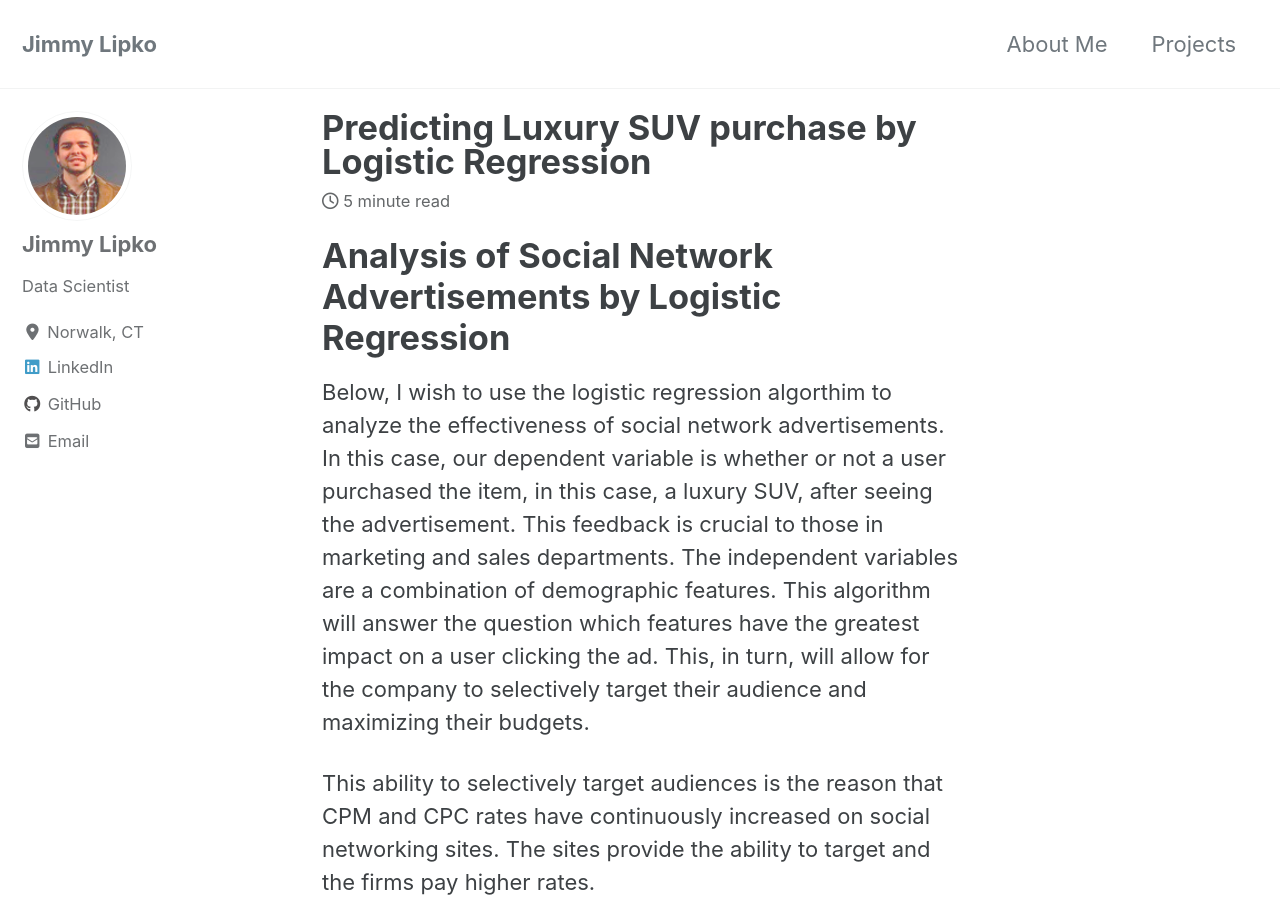
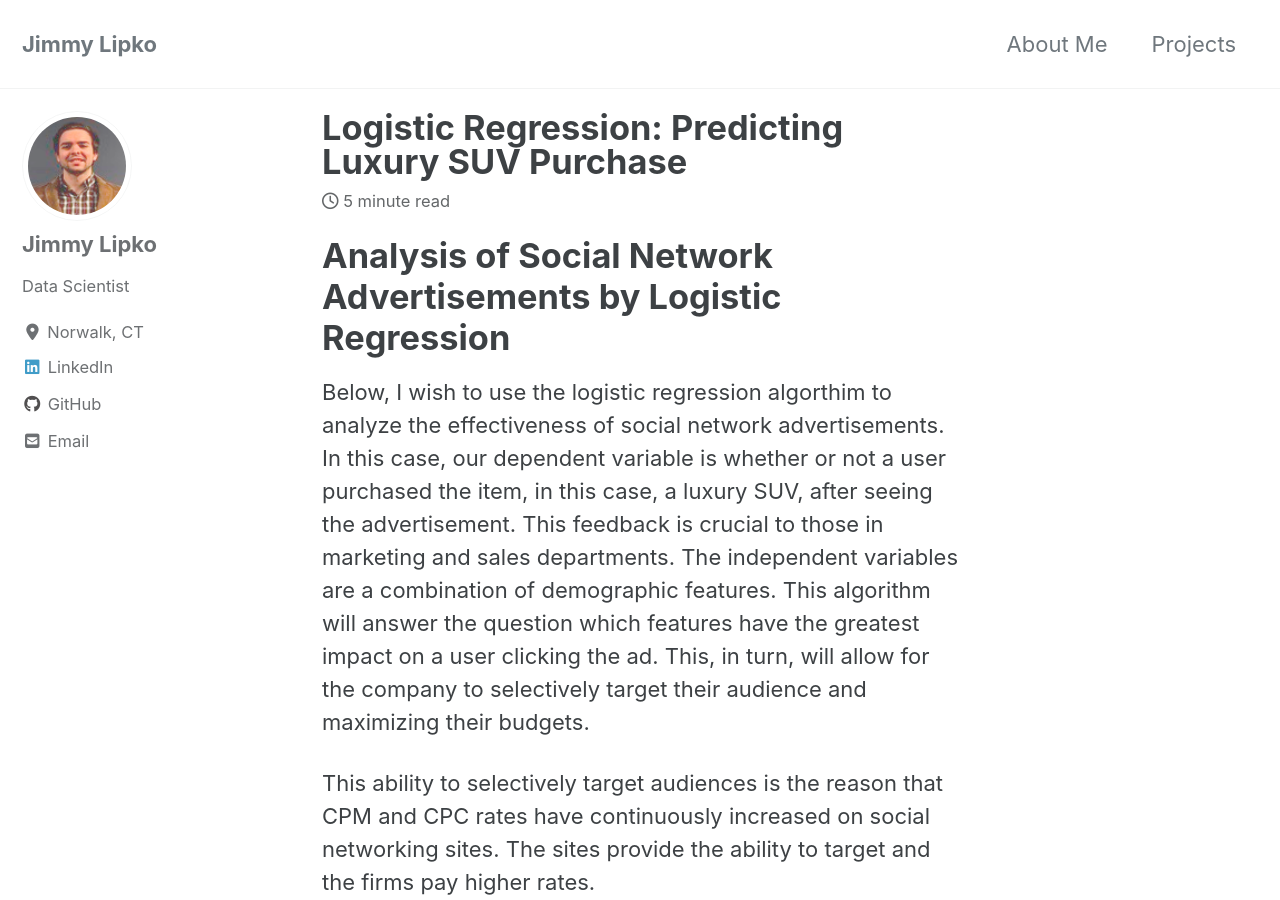
Before and after one commit to jimmy-lipko/jimmy-lipko.github.io, a Jekyll site: the page built from _posts/2020-04-13-lor.md, in a window 1280 px wide and 900 px high. Built offline with Jekyll 4.4.1, drawn with Linux system fonts in a browser that asks for light colours; cached includes are drawn as plain includes; nearby versions of some CDN libraries.

Commit message:
pic updates

````diff
--- a/_posts/2020-04-13-lor.md
+++ b/_posts/2020-04-13-lor.md
@@ -1,8 +1,8 @@
 ---
-title: "Predicting Luxury SUV purchase by Logistic Regression"
+title: "Logistic Regression: Predicting Luxury SUV Purchase"
 date: 2020-04-13
 tags: [Regression]
-excerpt: "Telecom Customer Churn Prediction"
+excerpt: "Using logistic regression on social network advertisement data to predict purchases"
 ---
 
 # Analysis of Social Network Advertisements by Logistic Regression
@@ -292,7 +292,7 @@
 
 
 
-<img src="{{ site.url }}{{ site.baseurl }}/images/output_15_1.png" alt="">
+<img src="{{ site.url }}{{ site.baseurl }}/images/output_15_1.jpg" alt="">
 
 
 The histogram looks approximately normal.
@@ -310,7 +310,7 @@
 
 
 
-<img src="{{ site.url }}{{ site.baseurl }}/images/output_17_1.png" alt="">
+<img src="{{ site.url }}{{ site.baseurl }}/images/output_17_1.jpg" alt="">
 
 
 From this boxplot, it is intuitively obvious that the group who purchased the car had a higher average income than those who did not. Let's look at this by gender, too.
@@ -332,7 +332,7 @@
 ```
 
 
-<img src="{{ site.url }}{{ site.baseurl }}/images/output_19_0.png" alt="">
+<img src="{{ site.url }}{{ site.baseurl }}/images/output_19_0.jpg" alt="">
 
 
 The boxplot look almost identical between males and females, a possible indication of no correlation between Gender and Purchase. Lets look at only Gender and see how that has a role in Purchase. To do this, we will look at the probability of purchase given male, then given female.
@@ -376,7 +376,7 @@
 
 
 
-<img src="{{ site.url }}{{ site.baseurl }}/images/output_24_1.png" alt="">
+<img src="{{ site.url }}{{ site.baseurl }}/images/output_24_1.jpg" alt="">
 
 
 Age is normally distributed. This is usually what we would want in a data sample yet in an age feature, uniform might be preferred. One manner of doing this would be to discretize age. In doing so, one would create bins of the same size. I am electing not to do that here as I believe that this distribution is representative of the market.
@@ -393,7 +393,7 @@
 
 
 
-<img src="{{ site.url }}{{ site.baseurl }}/images/output_26_1.png" alt="">
+<img src="{{ site.url }}{{ site.baseurl }}/images/output_26_1.jpg" alt="">
 
 
 
@@ -406,7 +406,7 @@
 plt.show()
 ```
 
-<img src="{{ site.url }}{{ site.baseurl }}/images/output_28_0.png" alt="">
+<img src="{{ site.url }}{{ site.baseurl }}/images/output_28_0.jpg" alt="">
 
 
 
````
Also changed, not shown: images/output_15_1.jpg (added), images/output_17_1.jpg (renamed from images/output_17_1.png), images/output_19_0.jpg (renamed from images/output_19_0.png), images/output_24_1.jpg (renamed from images/output_24_1.png), images/output_26_1.jpg (renamed from images/output_26_1.png), images/output_28_0.jpg (renamed from images/output_28_0.png), 1 other file.
